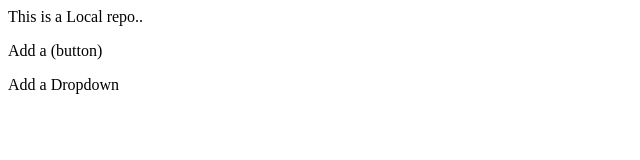
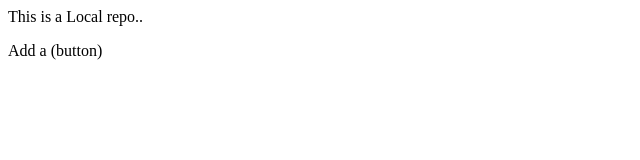
Before and after one commit to PoojaMehra-git/LocalRepo, a plain HTML site: page index.html in a window 1280 px wide. Shown: the whole page, without its empty margins (0-640 px from the left). Drawn offline with Linux system fonts and the light colour scheme.

Commit message:
removed dropdown

```diff
--- a/index.html
+++ b/index.html
@@ -1,3 +1,2 @@
 <p>This is a Local repo..</p>
 <p>Add a (button)</p>
-<P>Add a Dropdown</P>
```
